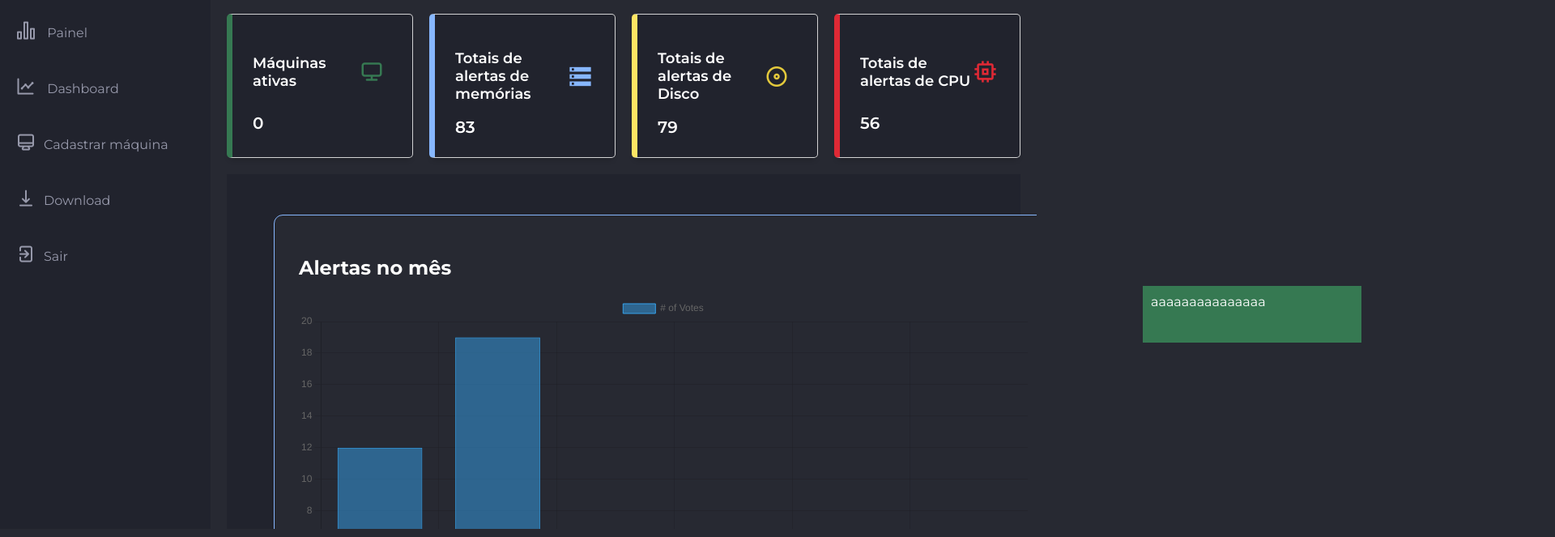
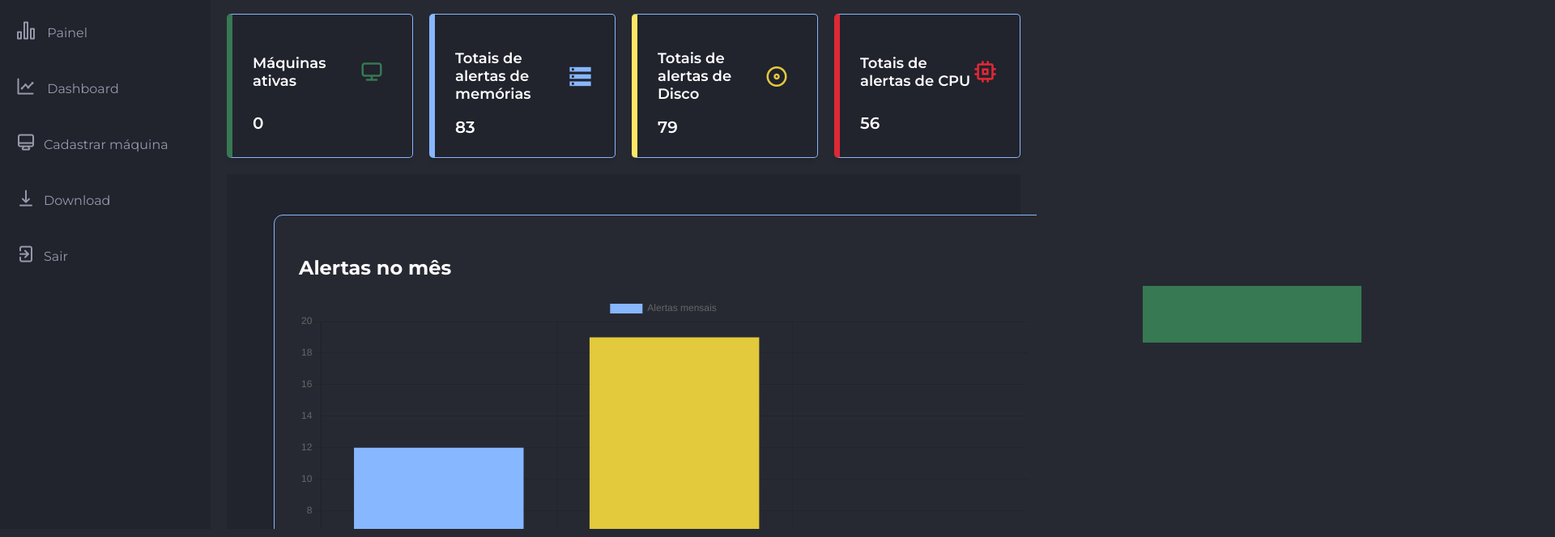
Before and after one commit to 2ADSC-BoxDevs/siteVersaoBackup, a website: page public/dashV3.html in a window 1280 px wide. Shown: the part 147-810 px from the top of the page at 81% size, 1920 px wide, since content can reach past the window. Drawn offline with nearby package versions, Linux system fonts and the light colour scheme; no server answers.

Commit message:
alterando grafico

```diff
--- a/public/css/dash.css
+++ b/public/css/dash.css
@@ -204,7 +204,7 @@ body {
   padding: 25px;
   background-color: #21232D;
   box-sizing: border-box;
-  border: 1px solid #d2d2d3;
+  border: 1px solid #87B7FF;
   border-radius: 5px;
   box-shadow: 0 6px 7px -4px rgba(0, 0, 0, 0.2);
   color: #ffffff;
@@ -336,6 +336,7 @@ body {
 
 .content article{
   padding: 10px;
+
 }
 
 .rd_tabs:checked ~ .content{
--- a/public/dashV3.html
+++ b/public/dashV3.html
@@ -122,7 +122,7 @@
           </div>
 
           <div class="alerts">
-            <div class="ball"></div> <div class="ball3"></div><div class="ball2"></div>
+            <!-- <div class="ball"></div> <div class="ball3"></div><div class="ball2"></div> -->
         </div>
 
         </div>
@@ -137,7 +137,9 @@
                 <label for="tab1"> Geral</label>
               <div class="content">
                   <article>
-                    aaaaaaaaaaaaaaa
+                  <div class="graph_container">
+            <canvas id="Chart1"></canvas>
+                  </div>
                   </article>
                 </div>
 
@@ -159,8 +161,7 @@
 
 
 
-          <!-- <div class="graph_container">
-            <canvas id="Chart1"></canvas> -->
+
           </div>
         </div>
 
@@ -178,11 +179,17 @@
     new Chart(ctx2, {
       type: 'bar',
       data: {
-        labels: ['Red', 'Blue', 'Yellow', 'Green', 'Purple', 'Orange'],
+        labels: ['Memória', 'Disco', 'CPU'],
         datasets: [{
-          label: '# of Votes',
-          data: [12, 19, 3, 5, 2, 3],
-          borderWidth: 1
+          label: 'Alertas mensais',
+          data: [12, 19, 3],
+          backgroundColor: [
+      '#87B7FF',
+      '#E3C93C',
+      '#DF2935',
+
+    ],
+          borderWidth: 0
         }]
       },
       options: {
```
